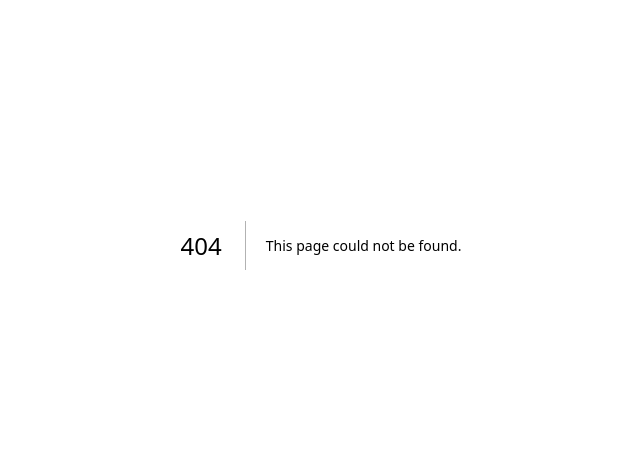
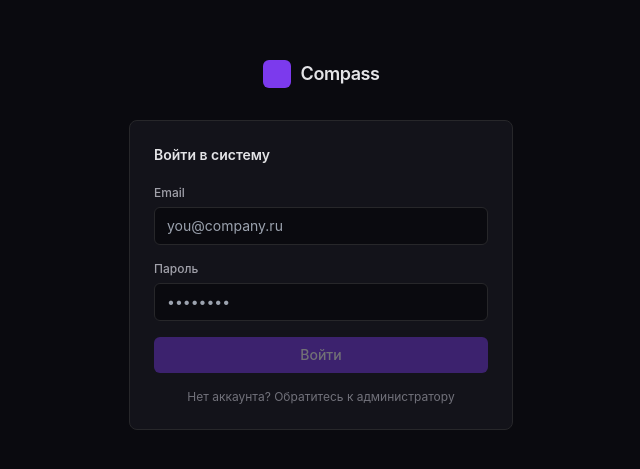
Before and after one commit to patrushevea-gif/high-margin-products, a Next.js app in the folder compass/apps/web/: page /login in a window 1280 px wide. Before the commit this address had no page. Shown: the part 155-624 px from the top of the page, without its empty margins (319-959 px from the left). Built offline with nearby package versions, Linux system fonts and the light colour scheme; no server answers.

Commit message:
Add /login page with Supabase email+password auth
Redirects to ?next= param after success, refreshes router.
Shows error toasts on failed login. Skips if Supabase not set.

https://claude.ai/code/session_01ASdv4P1piQdCCR3psBLQiF

```diff
--- /dev/null
+++ b/compass/apps/web/src/app/login/page.tsx
@@ -0,0 +1,106 @@
+"use client";
+
+import { useState } from "react";
+import { useRouter, useSearchParams } from "next/navigation";
+import { supabase } from "@/lib/supabase";
+import { toast } from "sonner";
+
+export default function LoginPage() {
+  const router = useRouter();
+  const params = useSearchParams();
+  const next = params.get("next") ?? "/";
+
+  const [email, setEmail] = useState("");
+  const [password, setPassword] = useState("");
+  const [loading, setLoading] = useState(false);
+
+  const handleLogin = async (e: React.FormEvent) => {
+    e.preventDefault();
+    if (!supabase) {
+      toast.error("Supabase не настроен");
+      return;
+    }
+    setLoading(true);
+    const { error } = await supabase.auth.signInWithPassword({ email, password });
+    setLoading(false);
+    if (error) {
+      toast.error(error.message);
+      return;
+    }
+    router.push(next);
+    router.refresh();
+  };
+
+  return (
+    <div className="min-h-screen flex items-center justify-center"
+      style={{ background: "var(--background)" }}>
+      <div className="w-full max-w-sm">
+        {/* Logo */}
+        <div className="flex items-center gap-2.5 mb-8 justify-center">
+          <div className="w-7 h-7 rounded" style={{ background: "var(--accent)" }} />
+          <span className="text-lg font-semibold tracking-tight"
+            style={{ color: "var(--text-primary)" }}>
+            Compass
+          </span>
+        </div>
+
+        <div className="rounded-lg border p-6"
+          style={{ borderColor: "var(--border)", background: "var(--surface)" }}>
+          <h1 className="text-sm font-semibold mb-5" style={{ color: "var(--text-primary)" }}>
+            Войти в систему
+          </h1>
+
+          <form onSubmit={handleLogin} className="space-y-4">
+            <div>
+              <label className="block text-xs font-medium mb-1.5"
+                style={{ color: "var(--text-secondary)" }}>
+                Email
+              </label>
+              <input
+                type="email"
+                value={email}
+                onChange={(e) => setEmail(e.target.value)}
+                required
+                autoFocus
+                placeholder="you@company.ru"
+                className="w-full px-3 py-2 rounded text-sm border outline-none focus:border-purple-500 transition-colors"
+                style={{ background: "var(--background)", borderColor: "var(--border)",
+                         color: "var(--text-primary)" }}
+              />
+            </div>
+
+            <div>
+              <label className="block text-xs font-medium mb-1.5"
+                style={{ color: "var(--text-secondary)" }}>
+                Пароль
+              </label>
+              <input
+                type="password"
+                value={password}
+                onChange={(e) => setPassword(e.target.value)}
+                required
+                placeholder="••••••••"
+                className="w-full px-3 py-2 rounded text-sm border outline-none focus:border-purple-500 transition-colors"
+                style={{ background: "var(--background)", borderColor: "var(--border)",
+                         color: "var(--text-primary)" }}
+              />
+            </div>
+
+            <button
+              type="submit"
+              disabled={loading || !email || !password}
+              className="w-full py-2 rounded text-sm font-medium disabled:opacity-40 transition-colors mt-2"
+              style={{ background: "var(--accent)", color: "white" }}
+            >
+              {loading ? "Входим..." : "Войти"}
+            </button>
+          </form>
+
+          <p className="text-xs text-center mt-4" style={{ color: "var(--text-muted)" }}>
+            Нет аккаунта? Обратитесь к администратору
+          </p>
+        </div>
+      </div>
+    </div>
+  );
+}
```
